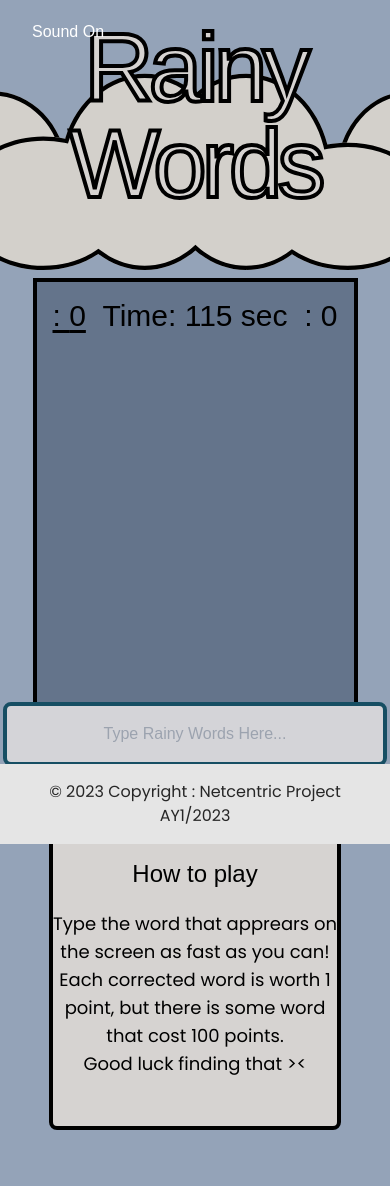
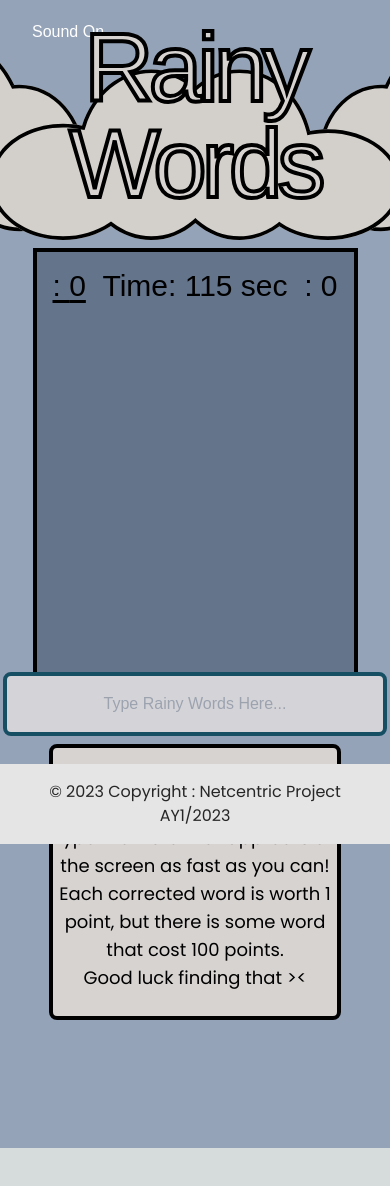
Before and after one commit to fahsanu/Netcentric-RainyWords, a Next.js app in the folder client/: page /gamePage in a window 390 px wide. Shown: the top 1186 px of the page. After the commit the page ends 1148 px from the top, so only its background shows below. Built offline with nearby package versions, Linux system fonts and the light colour scheme; no server answers; a web font is replaced by a local one.

Commit message:
added gif and welcome page audio player

```diff
--- a/client/src/app/gamePage/components/cloud.tsx
+++ b/client/src/app/gamePage/components/cloud.tsx
@@ -4,8 +4,8 @@ function Icon() {
   return (
     <svg
       xmlns="http://www.w3.org/2000/svg"
-      width="1200"
-      height="230"
+      width="1170"
+      height="200"
       fill="none"
       viewBox="0 0 1235 272"
     >
--- a/client/src/app/gamePage/page.tsx
+++ b/client/src/app/gamePage/page.tsx
@@ -30,6 +30,19 @@ export default function GamePage() {
   const [enemyScore, setEnemyScore] = useState(0);
 
   const track = "./bgsound.mp3";
+
+  const [showGif, setShowGif] = useState(false);
+  useEffect(() => {
+    const gifInterval = setInterval(() => {
+      setShowGif(true);
+      setTimeout(() => {
+        setShowGif(false);
+      }, 10000); // Adjust the duration as needed
+    }, 10000); // 10 seconds interval
+
+    // Clear the interval when the component unmounts
+    return () => clearInterval(gifInterval);
+  }, [showGif]);
 
   useEffect(() => {
     // let isRun = false;
@@ -178,19 +191,21 @@ export default function GamePage() {
 
   return (
     <div className="w-full h-full pb-24 min-h-screen justify-center relative bg-slate-400 dark:bg-slate-600">
+      <div className="absolute text-white text-left left-8 top-5">
+        <Player track={track} />
+      </div>
       <div className="w-screen flex justify-center">
         <h1 className="absolute text-center text-stone-300 font-normal text-8xl pt-5 tracking-tighter font-outline-4 outline-black">
           Rainy Words
         </h1>
-        <div className="absolute text-white text-left left-8 top-5">
-          <Player track={track} />
-        </div>
+
         <div className="pt-10 pb-2">
           <Cloud />
         </div>
       </div>
 
       <div className="flex flex-col items-center justify-center">
+        {/* GAME */}
         <div className="relative block px-4 h-[55vh] overflow-hidden w-10/12 bg-slate-500 dark:bg-slate-700 border-4 border-black pt-4">
           <div className="flex justify-between">
             <h1 className="text-black dark:text-stone-300 underline underline-offset-4 text-3xl top-2 left-5">
@@ -236,18 +251,25 @@ export default function GamePage() {
         </div>
 
         {/* INPUT */}
-        <div className="relative -top-10">
+        <div className="relative -top-10 flex flex-row">
+          {showGif && (
+            <img src="/cheer.gif" alt="Cheer GIF" className="w-24 h-24" />
+          )}
           <input
             type="text"
             value={input}
             onChange={handleInputChange}
-            className="text-center block w-96 p-4 text-black border-4 border-cyan-900 rounded-lg bg-zinc-300 sm:text-xl focus:ring-blue-500 focus:border-blue-500 dark:bg-zinc-300 dark:border-gray-600 dark:placeholder-gray-400 dark:text-black dark:focus:ring-blue-500 dark:focus:border-blue-500"
+            className="text-center block w-96 h-16 p-4 text-black border-4 border-cyan-900 rounded-lg bg-zinc-300 sm:text-xl focus:ring-blue-500 focus:border-blue-500 dark:bg-zinc-300 dark:border-gray-600 dark:placeholder-gray-400 dark:text-black dark:focus:ring-blue-500 dark:focus:border-blue-500"
             placeholder="Type Rainy Words Here..."
             disabled={!isPlaying || countdown === 0}
           />
+          {showGif && (
+            <img src="/cheer.gif" alt="Cheer GIF" className="w-24 h-24" />
+          )}
         </div>
 
-        <div className="w-3/4 bg-stone-300 py-12 border-black rounded-lg border-4">
+        {/* HOW TO PLAY */}
+        <div className="relative -top-8 w-3/4 bg-stone-300 py-6 border-black rounded-lg border-4">
           <h1 className="flex justify-center text-2xl text-black pb-5">
             How to play
           </h1>
@@ -264,6 +286,7 @@ export default function GamePage() {
           </p>
         </div>
       </div>
+
       <footer className="w-full fixed bg-neutral-200 text-center dark:bg-neutral-700 lg:text-left bottom-0">
         <div className="p-4 text-center text-neutral-700 dark:text-neutral-200">
           <p className="text-neutral-800 dark:text-neutral-200 mx-2">
--- a/client/src/app/page.tsx
+++ b/client/src/app/page.tsx
@@ -1,4 +1,4 @@
-'use client'
+"use client";
 import Link from "next/link";
 import React, { useState } from "react";
 import { useUser } from "./UserInput/UserContext";
@@ -16,25 +16,27 @@ export default function Home() {
 
   const randomUsername = async () => {
     try {
-      const response = await axios.get('http://172.20.10.12:4000/user/random');
+      const response = await axios.get("http://172.20.10.12:4000/user/random");
       const randomText = response.data;
-      console.log(randomText)
+      console.log(randomText);
 
       setUsername(randomText);
     } catch (error) {
-      console.error('Error fetching random text:', error);
+      console.error("Error fetching random text:", error);
     }
   };
 
   const handleSubmit = async () => {
     try {
-      const response = await axios.post('http://172.20.10.12:4000/user/check', { username });
-      console.log(`username: ${username}`)
-      router.push('/welcomePage')
+      const response = await axios.post("http://172.20.10.12:4000/user/check", {
+        username,
+      });
+      console.log(`username: ${username}`);
+      router.push("/welcomePage");
     } catch (error) {
-      console.log(error)
+      console.log(error);
     }
-  }
+  };
 
   return (
     <div className="w-full h-full min-h-screen relative bg-slate-400 dark:bg-slate-600">
@@ -52,9 +54,10 @@ export default function Home() {
             Please enter your nickname
           </p>
           <div className="flex flex-col items-center justify-center pt-3 pb-20">
-            <input className="block w-3/4 p-6 text-center text-black border-4 border-black bg-zinc-300 sm:text-5xl focus:ring-black focus:border-black dark:bg-zinc-300 dark:border-gray-600 dark:placeholder-gray-400 dark:text-black dark:focus:ring-black dark:focus:border-black"
-            value={username}
-            onChange={handleUsernameChange}
+            <input
+              className="block w-3/4 p-6 text-center text-black border-4 border-black bg-zinc-300 sm:text-5xl focus:ring-black focus:border-black dark:bg-zinc-300 dark:border-gray-600 dark:placeholder-gray-400 dark:text-black dark:focus:ring-black dark:focus:border-black"
+              value={username}
+              onChange={handleUsernameChange}
             ></input>
           </div>
         </div>
--- a/client/src/app/welcomePage/page.tsx
+++ b/client/src/app/welcomePage/page.tsx
@@ -5,7 +5,8 @@ import { io } from "socket.io-client";
 import { useUser } from "../UserInput/UserContext";
 import { useRouter } from "next/navigation";
 import Link from "next/link";
-import { socket } from '../sockets/socket'
+import { socket } from "../sockets/socket";
+import Player from "./player";
 
 const WelcomePage: React.FC = () => {
   const router = useRouter();
@@ -14,16 +15,16 @@ const WelcomePage: React.FC = () => {
   const [mode, setMode] = useState<string>("");
   const [wating, setWaiting] = useState(false);
   const [connected, setConnected] = useState(true);
+  const track = "./bgsound.mp3";
 
   //reset game
   useEffect(() => {
-
-    socket.on('resetClient', () => {
-      window.location.href = '/';
+    socket.on("resetClient", () => {
+      window.location.href = "/";
     });
 
     return () => {
-      socket.off('resetClient');
+      socket.off("resetClient");
     };
   }, []);
 
@@ -53,7 +54,6 @@ const WelcomePage: React.FC = () => {
 
   //start countdown
   if (wating) {
-
     return (
       <div className="w-full min-h-screen bg-slate-400 dark:bg-slate-600 flex justify-center items-center">
         <div className="text-center">
@@ -89,13 +89,16 @@ const WelcomePage: React.FC = () => {
     );
   }
 
-  socket.on('startGame',(mode) => {
-    router.push(`/beginningPage?mode=${mode}`)
-  })
+  socket.on("startGame", (mode) => {
+    router.push(`/beginningPage?mode=${mode}`);
+  });
 
   //main return
   return (
     <div className="w-full h-full min-h-screen relative bg-slate-400 dark:bg-slate-600">
+      <div className="absolute text-white text-left left-8 top-5">
+        <Player track={track} />
+      </div>
       <div className="flex flex-wrap items-center justify-center">
         <h1 className="text-9xl text-center text-stone-300 font-outline-6 tracking-tighter pt-20">
           Rainy
@@ -113,7 +116,7 @@ const WelcomePage: React.FC = () => {
         <div className="flex flex-wrap item-center justify-center py-10 space-x-10">
           <Button
             onClick={() => {
-              socket.emit('joinRoom', 'easy', {username});
+              socket.emit("joinRoom", "easy", { username });
               handleClick(1, "easy");
               handleModeSelection("easy");
             }}
@@ -124,7 +127,7 @@ const WelcomePage: React.FC = () => {
           </Button>
           <Button
             onClick={() => {
-              socket.emit('joinRoom', 'medium', {username});
+              socket.emit("joinRoom", "medium", { username });
               handleClick(2, "medium");
               handleModeSelection("medium");
             }}
@@ -135,7 +138,7 @@ const WelcomePage: React.FC = () => {
           </Button>
           <Button
             onClick={() => {
-              socket.emit('joinRoom', 'hard', {username});
+              socket.emit("joinRoom", "hard", { username });
               handleClick(3, "hard");
               handleModeSelection("hard");
             }}
--- /dev/null
+++ b/client/src/app/welcomePage/player.tsx
@@ -0,0 +1,28 @@
+import React, { useState, useEffect } from "react";
+
+const Player: React.FC<{ track: string }> = ({ track }) => {
+  const [audio] = useState(new Audio(track));
+  const [playing, setPlaying] = useState(false);
+
+  const toggle = () => setPlaying(!playing);
+
+  useEffect(() => {
+    playing ? audio.play() : audio.pause();
+  }, [playing, audio]);
+
+  useEffect(() => {
+    const handleEnded = () => setPlaying(false);
+    audio.addEventListener("ended", handleEnded);
+    return () => {
+      audio.removeEventListener("ended", handleEnded);
+    };
+  }, [audio]);
+
+  return (
+    <div>
+      <button onClick={toggle}>{playing ? "Sound Off" : "Sound On"} </button>
+    </div>
+  );
+};
+
+export default Player;
```
Also changed, not shown: client/src/app/aboutus/page.tsx (+6 -6 lines), client/public/cheer.gif (added), client/src/app/gamePage/components/cheer.tsx (added). Lines whose indentation alone changed are shown as unchanged.
